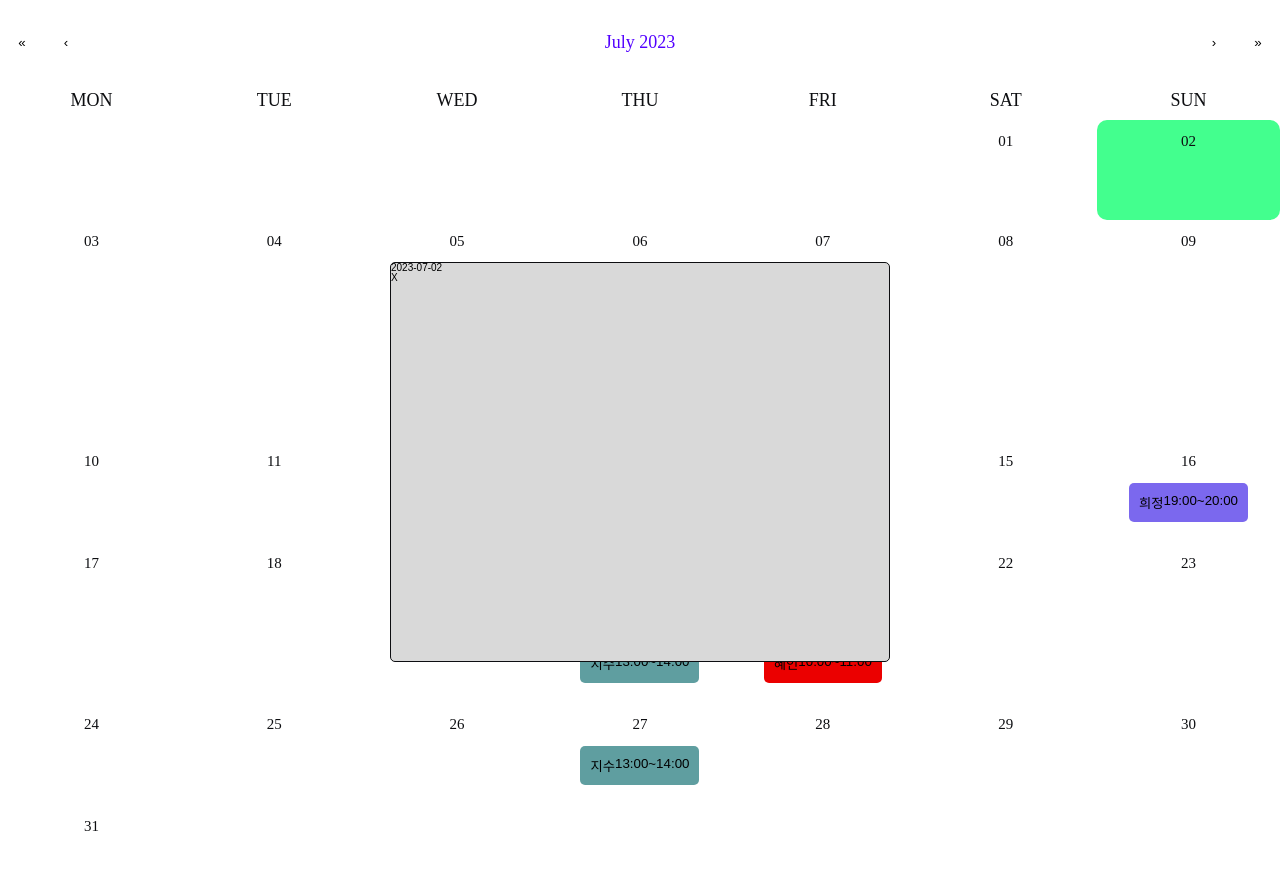
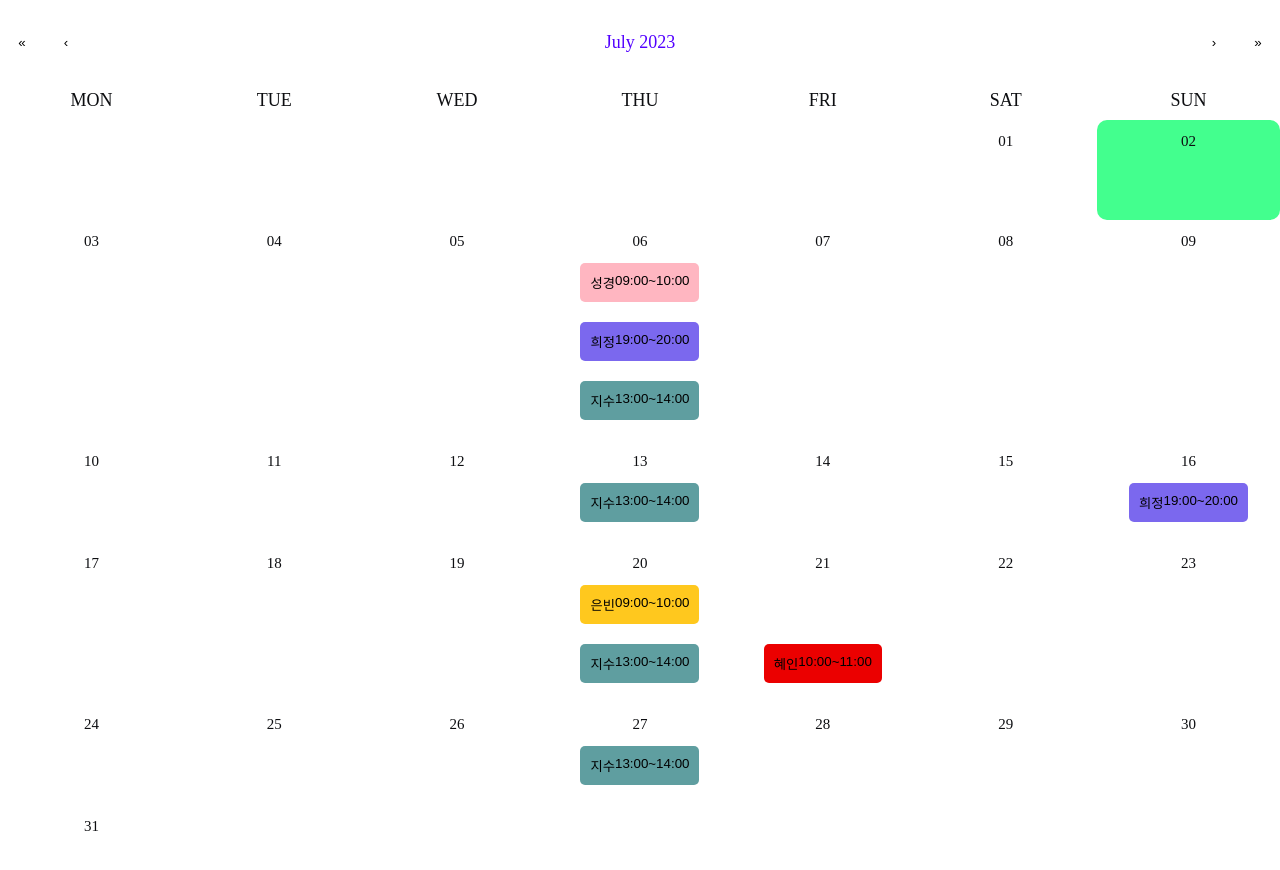
Before and after one commit to Gwasuwon-shot/web-pre-task, a React (Vite) app: page /ji-soo in a window 1280 px wide. Shown: the top 870 px of the page. Built offline with nearby package versions, Linux system fonts and the light colour scheme; a web font is replaced by a local one.

Commit message:
[ feat ] 모달 개폐 구현

```diff
--- a/src/components/jisoo/JisooCalendar.tsx
+++ b/src/components/jisoo/JisooCalendar.tsx
@@ -15,12 +15,16 @@ export default function JisooCalendar() {
     setOpenModal(!openModal);
   }
 
+  console.log(openModal);
+
   return (
     <JisooCalendarContainer>
-      <Modal>
-        <h1>{value.toISOString().substr(0, 10)}</h1>
-        <p>X</p>
-      </Modal>
+      {openModal && (
+        <Modal>
+          <h1>{value.toISOString().substr(0, 10)}</h1>
+          <p onClick={handleOpenNCloseModal}>X</p>
+        </Modal>
+      )}
       <JisooCalendarWrapper onClick={handleOpenNCloseModal}>
         <Calendar
           onChange={onChange}
@@ -48,7 +52,6 @@ export default function JisooCalendar() {
                   ),
               );
             }
-            console.log(html);
             return <>{html}</>;
           }}
         />
```
